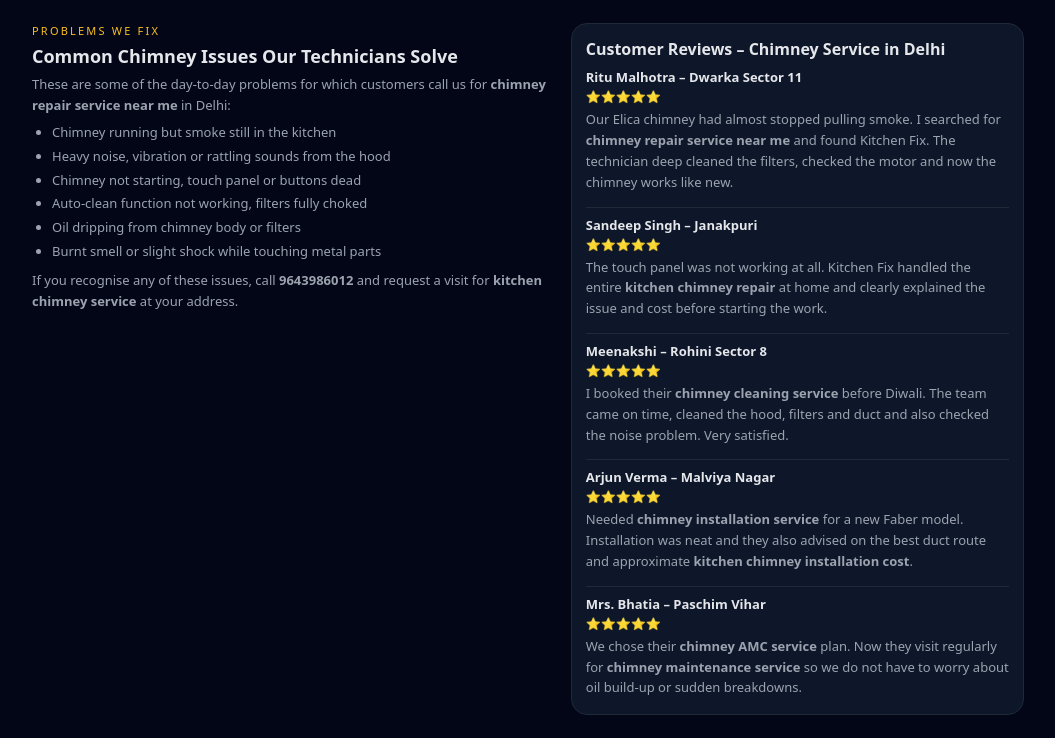
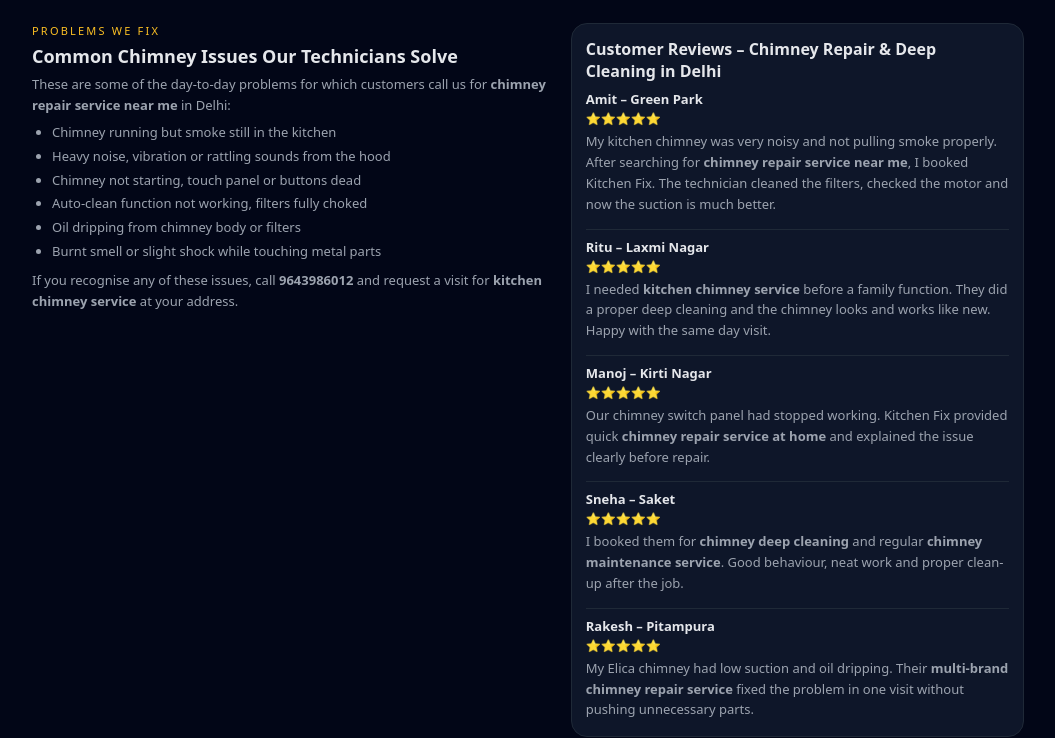
Before and after one commit to at345156-hash/kitchen-fix-site, a plain HTML site: page chimney-repair-delhi.html in a window 1280 px wide. Shown: the part 1924-2662 px from the top of the page, without its empty margins (112-1167 px from the left). Drawn offline with Linux system fonts and the light colour scheme.

Commit message:
Update chimney-repair-delhi.html

```diff
--- a/chimney-repair-delhi.html
+++ b/chimney-repair-delhi.html
@@ -801,54 +801,52 @@
 
         <!-- Reviews -->
    <div class="reviews">
-          <h2 style="font-size:16px; margin-bottom:8px;">Customer Reviews – Chimney Service in Delhi</h2>
+  <h2 style="font-size:16px; margin-bottom:8px;">Customer Reviews – Chimney Repair & Deep Cleaning in Delhi</h2>
 
   <div class="review">
-            <div class="review-name">Ritu Malhotra – Dwarka Sector 11</div>
+    <div class="review-name">Amit – Green Park</div>
     <div class="review-stars">⭐⭐⭐⭐⭐</div>
     <p>
-              Our Elica chimney had almost stopped pulling smoke. I searched for
-              <strong>chimney repair service near me</strong> and found Kitchen Fix. The technician deep
-              cleaned the filters, checked the motor and now the chimney works like new.
+      My kitchen chimney was very noisy and not pulling smoke properly. After searching for
+      <strong>chimney repair service near me</strong>, I booked Kitchen Fix. The technician cleaned
+      the filters, checked the motor and now the suction is much better.
     </p>
   </div>
 
   <div class="review">
-            <div class="review-name">Sandeep Singh – Janakpuri</div>
+    <div class="review-name">Ritu – Laxmi Nagar</div>
     <div class="review-stars">⭐⭐⭐⭐⭐</div>
     <p>
-              The touch panel was not working at all. Kitchen Fix handled the entire
-              <strong>kitchen chimney repair</strong> at home and clearly explained the issue and cost
-              before starting the work.
+      I needed <strong>kitchen chimney service</strong> before a family function. They did
+      a proper deep cleaning and the chimney looks and works like new. Happy with the same day visit.
     </p>
   </div>
 
   <div class="review">
-            <div class="review-name">Meenakshi – Rohini Sector 8</div>
+    <div class="review-name">Manoj – Kirti Nagar</div>
     <div class="review-stars">⭐⭐⭐⭐⭐</div>
     <p>
-              I booked their <strong>chimney cleaning service</strong> before Diwali. The team came on
-              time, cleaned the hood, filters and duct and also checked the noise problem. Very satisfied.
+      Our chimney switch panel had stopped working. Kitchen Fix provided quick
+      <strong>chimney repair service at home</strong> and explained the issue clearly before repair.
     </p>
   </div>
 
   <div class="review">
-            <div class="review-name">Arjun Verma – Malviya Nagar</div>
+    <div class="review-name">Sneha – Saket</div>
     <div class="review-stars">⭐⭐⭐⭐⭐</div>
     <p>
-              Needed <strong>chimney installation service</strong> for a new Faber model. Installation
-              was neat and they also advised on the best duct route and approximate
-              <strong>kitchen chimney installation cost</strong>.
+      I booked them for <strong>chimney deep cleaning</strong> and regular
+      <strong>chimney maintenance service</strong>. Good behaviour, neat work and proper clean-up
+      after the job.
     </p>
   </div>
 
   <div class="review">
-            <div class="review-name">Mrs. Bhatia – Paschim Vihar</div>
+    <div class="review-name">Rakesh – Pitampura</div>
     <div class="review-stars">⭐⭐⭐⭐⭐</div>
     <p>
-              We chose their <strong>chimney AMC service</strong> plan. Now they visit regularly for
-              <strong>chimney maintenance service</strong> so we do not have to worry about oil build-up
-              or sudden breakdowns.
+      My Elica chimney had low suction and oil dripping. Their <strong>multi-brand chimney repair
+      service</strong> fixed the problem in one visit without pushing unnecessary parts.
     </p>
   </div>
 </div>
```
Lines whose indentation alone changed are shown as unchanged.
